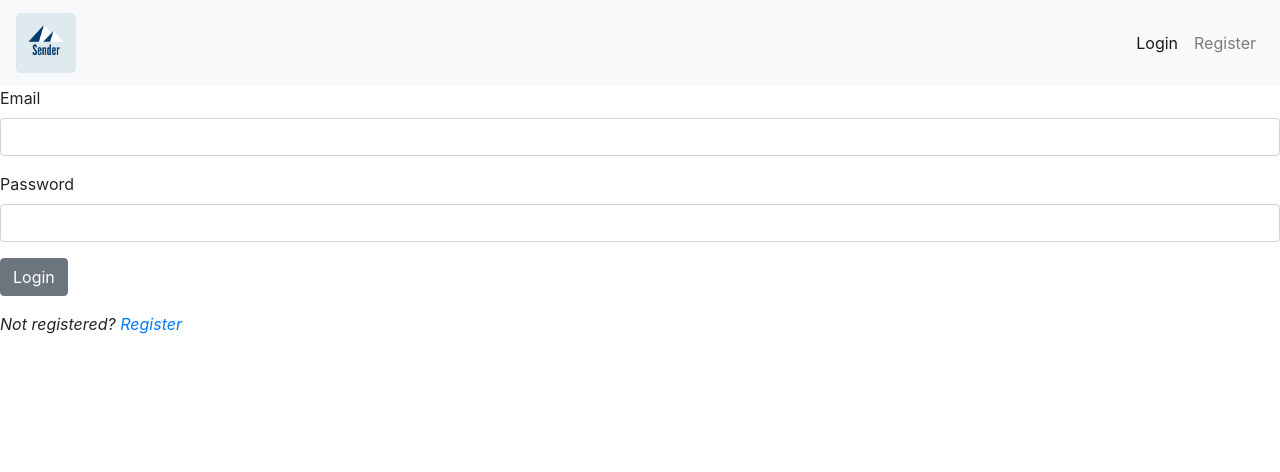
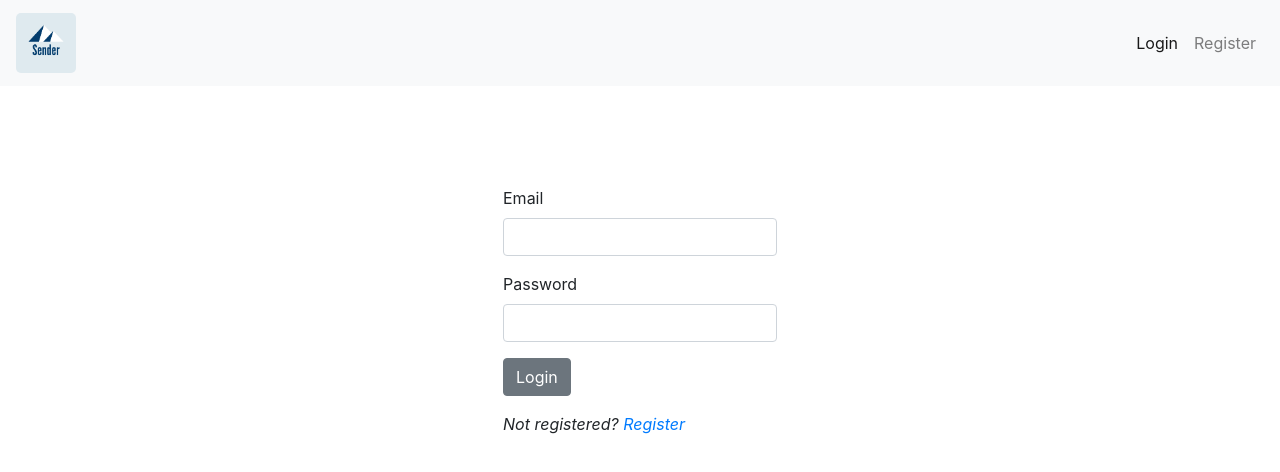
Before and after one commit to alexcurnow/Sender, a React (Create React App) app in the folder Sender/client/: page /login in a window 1280 px wide. Shown: the top 472 px of the page. Built offline with nearby package versions, Linux system fonts and the light colour scheme; no server answers.

Commit message:
user is now taken back to the dashboard once they find all the climb moves aka solve it

```diff
--- /dev/null
+++ b/Sender/client/src/components/auth/Login.css
@@ -0,0 +1,5 @@
+.login {
+  display: flex;
+  justify-content: center;
+  margin-top: 100px;
+}
--- a/Sender/client/src/components/auth/Login.js
+++ b/Sender/client/src/components/auth/Login.js
@@ -2,6 +2,7 @@ import React, { useState, useContext } from "react";
 import { Button, Form, FormGroup, Label, Input } from "reactstrap";
 import { useHistory, Link } from "react-router-dom";
 import { UserProfileContext } from "../../providers/UserProfileProvider";
+import "./Login.css";
 
 export default function Login() {
   const history = useHistory();
@@ -18,6 +19,7 @@ export default function Login() {
   };
 
   return (
+    <div className="login">
       <Form onSubmit={loginSubmit}>
         <fieldset>
           <FormGroup>
@@ -44,5 +46,6 @@ export default function Login() {
           </em>
         </fieldset>
       </Form>
+    </div>
   );
 }
--- a/Sender/client/src/components/climb/ClimbList.js
+++ b/Sender/client/src/components/climb/ClimbList.js
@@ -13,7 +13,7 @@ export const ClimbList = () => {
   return (
     <div className="climbList">
       {climbs.map((c) => (
-        <div className="climbCard">
+        <div key={`climbCard${c.id}`} className="climbCard">
           <Climb key={c.id} climb={c} />
         </div>
       ))}
--- a/Sender/client/src/components/climb/Solution.js
+++ b/Sender/client/src/components/climb/Solution.js
@@ -8,6 +8,8 @@ export const Solution = () => {
   const { id } = useParams();
   const parsedId = parseInt(id);
   const history = useHistory();
+
+  const [clickCount, setClickCount] = useState(1);
 
   const { currentClimb, getClimbById } = useContext(ClimbContext);
   const { moves, getMovesByClimbId } = useContext(MoveContext);
@@ -21,8 +23,6 @@ export const Solution = () => {
     getMovesByClimbId(parsedId);
 
     const canvas = canvasRef.current;
-    canvas.style.height = "1000px";
-    canvas.style.width = "800px";
 
     const ctx = canvas.getContext("2d");
     contextRef.current = ctx;
@@ -32,22 +32,54 @@ export const Solution = () => {
     img.onload = () => {
       canvas.width = img.width;
       canvas.height = img.height;
+      canvas.style.height = "1000px";
+      canvas.style.width = "800px";
       ctx.drawImage(img, 0, 0, canvas.width, canvas.height);
     };
   }, []);
 
+  // const drawCircle = (e) => {
+  //   const canvas = canvasRef.current;
+
+  //   const ctx = canvas.getContext("2d");
+  //   contextRef.current = ctx;
+
+  //   const x = e.nativeEvent.offsetX;
+  //   const y = e.nativeEvent.offsetY;
+  //   const r = 50;
+
+  //   ctx.beginPath();
+  //   ctx.arc(x, y, r, Math.PI * 2, false);
+  //   ctx.strokeStyle = "blue";
+  //   ctx.stroke();
+  // };
+
+  const alertComplete = (moves) => {
+    const finalMove = moves.slice(-1)[0];
+    alert(
+      `Congrats, you found the final move for this climb: a ${finalMove.limb.name} hold! Now go send another one!`
+    );
+  };
+
   const answerChecker = (e) => {
+    if (clickCount !== moves.length) {
       moves.forEach((move) => {
         if (
           e.nativeEvent.offsetX >= move.xcoord - 20 &&
           e.nativeEvent.offsetX <= move.xcoord + 20 &&
           e.nativeEvent.offsetY >= move.ycoord - 20 &&
           e.nativeEvent.offsetY <= move.ycoord + 20
-      )
+        ) {
           alert(
             `You found move ${move.sequenceNumber} of ${moves.length}! Looks like it's a ${move.limb.name} hold!`
           );
+          setClickCount(clickCount + 1);
+        }
       });
+    } else if (clickCount === moves.length) {
+      alertComplete(moves);
+      history.push("/");
+    }
   };
 
   return (
@@ -66,6 +98,7 @@ export const Solution = () => {
         <canvas
           onClick={(e) => {
             answerChecker(e);
+            // drawCircle(e);
           }}
           ref={canvasRef}
         ></canvas>
```
Lines whose indentation alone changed are shown as unchanged.
